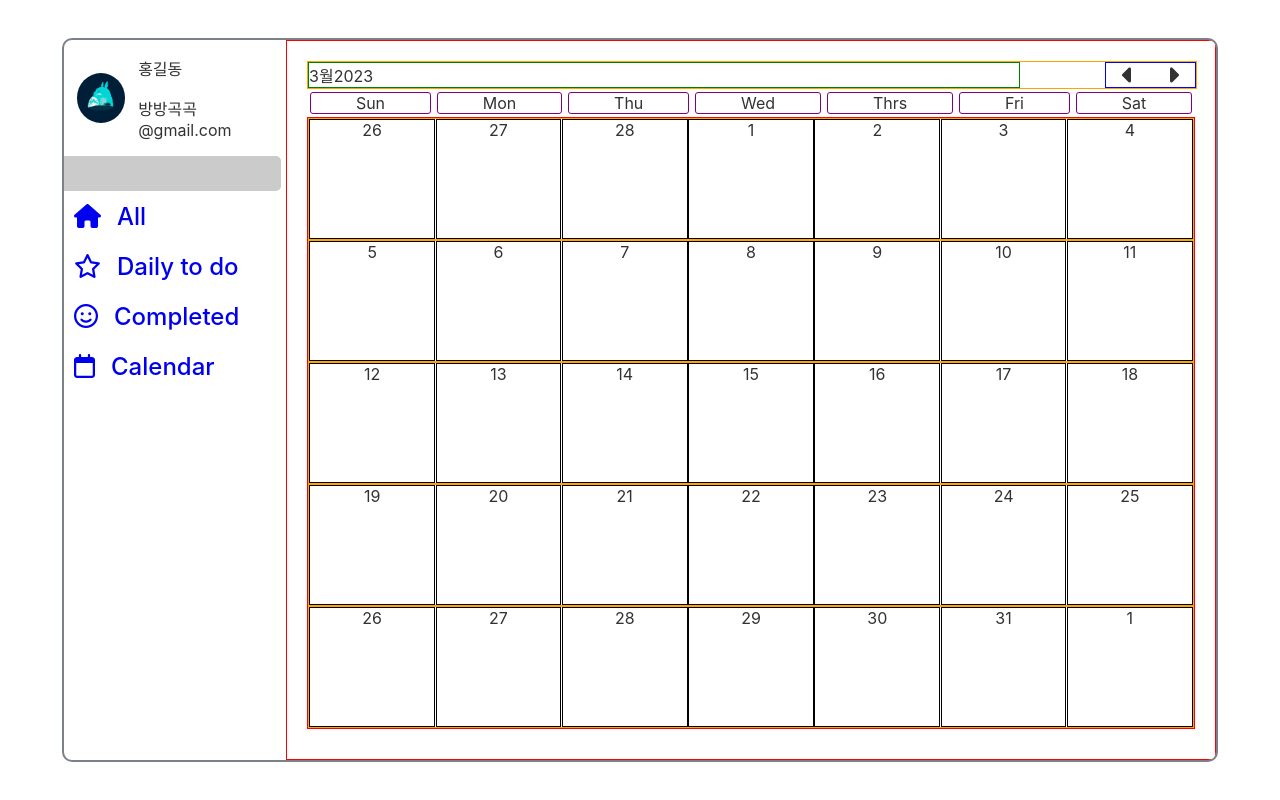
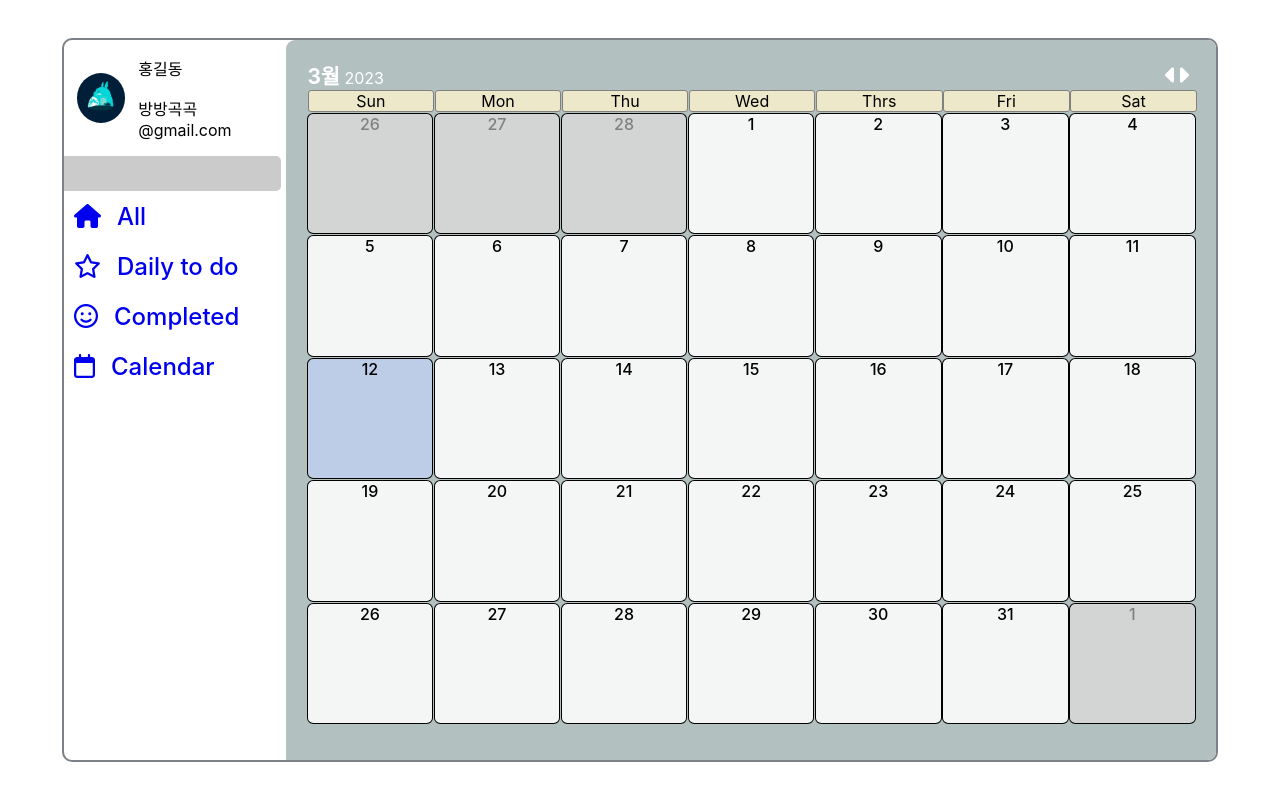
Before and after one commit to Rosevilleage/todo-list, a React (Create React App) app: page /calendar in a window 1280 px wide. Built offline with nearby package versions, Linux system fonts and the light colour scheme.

Commit message:
REFACTOR : 상태관리 Redux로 변경

```diff
--- a/src/App.css
+++ b/src/App.css
@@ -8,7 +8,6 @@
   display: flex;
   justify-content: center;
   align-items: center;
-  color: rgb(50, 50, 50)
 }
 
 .App-logo {
--- a/src/Page/Calendar.js
+++ b/src/Page/Calendar.js
@@ -1,33 +1,23 @@
 import styled from "styled-components"
 import CalendarHead from "../component/calendar/CalendarHead"
-import { addMonths, subMonths } from "date-fns"
 import CalendarDays from "../component/calendar/CalendarDays"
 import CalenderBoard from '../component/calendar/CalendarBoard'
-import { useState } from "react"
 
 const Container = styled.div`
-	border: 1px solid red;
+	height: 100%;
 	flex-basis: 80%;
+	border-radius: 9px 6px 6px 9px;
+	background-color: rgb(179, 192, 192);
+	background-size: cover;
 	padding: 20px;
 `
 
 function Calendar() {
-	const [currentMonth, setCurrentMonth] = useState(new Date());
-	const [selectedDate, setSelectedDate] = useState(new Date());
-	const prevMonth = () => {
-		setCurrentMonth(subMonths(currentMonth, 1))
-	}
-	const nextMonth = () => {
-		setCurrentMonth(addMonths(currentMonth, 1))
-	}
-	const onDateClick = (day) => {
-		setSelectedDate(day)
-	}
 	return (
 		<Container>
-			<CalendarHead currentMonth={currentMonth} prevMonth={prevMonth} nextMonth={nextMonth} />
+			<CalendarHead />
 			<CalendarDays />
-			<CalenderBoard currentMonth={currentMonth} selectedDate={selectedDate} onDateClick={onDateClick}/>
+			<CalenderBoard />
 		</Container>
 	)
 }
--- a/src/component/calendar/CalendarBoard.js
+++ b/src/component/calendar/CalendarBoard.js
@@ -1,34 +1,57 @@
-import { addDays, endOfMonth, endOfWeek, format, isSameDay, isSameMonth, parse, startOfMonth, startOfWeek } from "date-fns";
+import { addDays, endOfMonth, endOfWeek, format, isSameDay, isSameMonth, startOfMonth, startOfWeek } from "date-fns";
+import { useDispatch, useSelector } from "react-redux";
 import styled from "styled-components";
+import {Select} from '../../store/CalendarSlice'
 
 const Body = styled.div`
-	border: 1px solid red;
-	height: 90%;
+	width: 100%;
+	height: 85%;
 	display: flex;
 	flex-direction: column;
 `
 
 const Day = styled.div`
 	border: 1px solid black;
+	border-radius: 5%;
 	flex-basis: 14%;
 	display: flex;
 	align-item: center;
 	justify-content: center;
+	font-weight: 500;
+
+	&.selected {
+		background-color: rgba(191, 208, 237, 0.88);
+	}
+	&.disavled {
+		background-color: rgba(217, 217, 217, 0.85);
+	}
+	&.vaild {
+		background-color: rgba(255, 255, 255, 0.85);
+	}
+	&.not-vaild {
+		background-color: purple;
+	}
+	>.not-vaild {
+		color: gray;
+	}
 `
 
 const Week = styled.div`
-	border: 1px solid orange;
 	flex-grow: 1;
 	display: flex;
 	justify-content: space-around;
+	margin-top: 1px;
 `
 
-export default function CalenderBoard({currentMonth, selectedDate, onDateClick}) {
+export default function CalenderBoard() {
+	const currentMonth = useSelector((state)=>state.calendar.value);
+	const selectedDate = useSelector(state=>state.selectedDate.value);
+	const dispatch = useDispatch();
+
 	const monthStart = startOfMonth(currentMonth);
-	const monthEnd = endOfMonth(monthStart)
-	const startDate = startOfWeek(monthStart)
-	const endDate = endOfWeek(monthEnd)
-
+	const monthEnd = endOfMonth(monthStart);
+	const startDate = startOfWeek(monthStart);
+	const endDate = endOfWeek(monthEnd);
 	const row = [];
 	let days = [];
 	let day = startDate;
@@ -50,7 +73,7 @@ export default function CalenderBoard({currentMonth, selectedDate, onDateClick})
 						: 'vaild'
 					}
 					key={day}
-					onClick={()=>onDateClick(parse(cloneDay))}
+					onClick={()=>dispatch(Select(cloneDay))}
 				>
 					<span
 						className={
--- a/src/component/calendar/CalendarDays.js
+++ b/src/component/calendar/CalendarDays.js
@@ -5,13 +5,15 @@ const Dayscontainer = styled.div`
 	width: 100%;
 	display: flex;
 	align-items: center;
+	justify-content: space-around;
+	margin: auto 1px;
 `
 
 const DayItem = styled.div`
-	border: 1px solid purple;
+	border: 1px solid gray;
 	border-radius: 3px;
-	flex-grow: 1;
-	margin 3px;
+	flex-basis: 14%;
+	background-color: rgba(255, 246, 204, 0.75);
 `
 
 export default function CalendarDays() {
--- a/src/component/calendar/CalendarHead.js
+++ b/src/component/calendar/CalendarHead.js
@@ -2,44 +2,51 @@ import { format } from "date-fns";
 import styled from "styled-components";
 import { FontAwesomeIcon } from "@fortawesome/react-fontawesome";
 import { faCaretLeft, faCaretRight } from "@fortawesome/free-solid-svg-icons";
-import { useEffect } from "react";
-
+import { useDispatch, useSelector } from "react-redux";
+import { prevMonth, nextMonth } from "../../store/CalendarSlice";
 const HeaderContainer = styled.div`
 	display: flex;
 	justify-content: space-between;
 	align-items: center;
 	width: 100%;
-	border: 1px solid orange;
+	margin: auto 1px;
+	color: white;
 `
 
 const YearMonth = styled.div`
-	border: 1px solid green;
 	flex-basis: 80%;
 	text-align: left;
+	>.month {
+		font-size: 1.3rem;
+		font-weight: bold;
+	}
 `
 
 const ButtonContainer = styled.div`
-	border: 1px solid blue;
 	flex-basis: 10%;
 	display: flex;
-	justify-content: space-around;
+	justify-content: end;
 	align-items: center;
+	margin-right: 8px;
 `
 
-export default function CalendarHead({currentMonth, prevMonth, nextMonth}) {
+export default function CalendarHead() {
+	const currentMonth = useSelector(state=>state.calendar.value)
+	const dispatch = useDispatch()
+
 	return (
 		<HeaderContainer>
 			<YearMonth>
-				<span>
+				<span className="month">
 					{format(currentMonth, 'M')}월
 				</span>
 				<span>
-					{format(currentMonth,'yyyy')}
+					{` ${format(currentMonth,'yyyy')}`}
 				</span>
 			</YearMonth>
 			<ButtonContainer>
-				<FontAwesomeIcon icon={faCaretLeft} onClick={prevMonth} size="xl"/>
-				<FontAwesomeIcon icon={faCaretRight} onClick={nextMonth} size="xl"/>
+				<FontAwesomeIcon icon={faCaretLeft} onClick={()=>dispatch(prevMonth())} size="xl"/>
+				<FontAwesomeIcon icon={faCaretRight} onClick={()=>dispatch(nextMonth())} size="xl"/>
 			</ButtonContainer>
 		</HeaderContainer>
 	)
--- /dev/null
+++ b/src/store/CalendarSlice.js
@@ -0,0 +1,27 @@
+import { createSlice } from "@reduxjs/toolkit";
+import { subMonths, addMonths } from "date-fns";
+
+export const CalendarSlice = createSlice({
+	name: 'calendar',
+	initialState: {value: new Date()},
+	reducers: {
+		prevMonth: (state, action) => {
+			state.value = subMonths(state.value, 1)
+		},
+		nextMonth: (state, action) => {
+			state.value = addMonths(state.value, 1)
+		}
+	}
+})
+
+export const CalendarSelecteSlice = createSlice({
+	name: 'selectedDate',
+	initialState: {value: new Date()},
+	reducers: {
+		Select: (state, action) => {state.value = action.payload}
+	},
+	middleware: getDefaultMiddleware => getDefaultMiddleware({ serializableCheck: false })
+})
+
+export const {prevMonth, nextMonth} = CalendarSlice.actions
+export const {Select} = CalendarSelecteSlice.actions
--- a/src/store/store.js
+++ b/src/store/store.js
@@ -1,4 +1,5 @@
 import { configureStore, createSlice } from "@reduxjs/toolkit";
+import { CalendarSlice, CalendarSelecteSlice } from "./CalendarSlice";
 
 const todoSlice = createSlice({
 	name: 'todos',
@@ -40,7 +41,9 @@ const store = configureStore({
 		todo: todoSlice.reducer,
 		isDelete: deleteSlice.reducer,
 		load: loadSlice.reducer,
-		isAdd: isAddSlice.reducer
+		isAdd: isAddSlice.reducer,
+		calendar: CalendarSlice.reducer,
+		selectedDate: CalendarSelecteSlice.reducer
 	}
 })
 export const {fill} = todoSlice.actions
```
